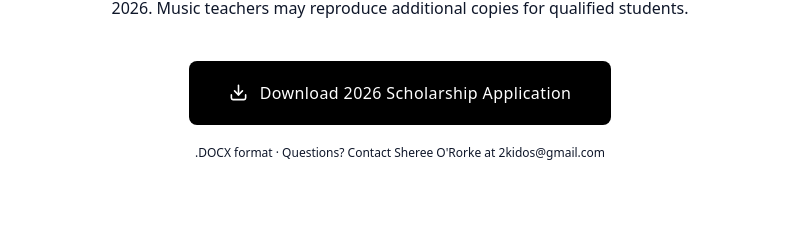
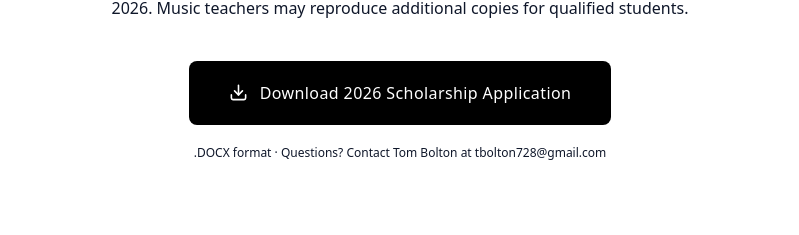
Before and after one commit to sitesbycollier/client-4, a React (Vite) app: page /#/scholarships in a window 1280 px wide. Shown: the part 2094-2329 px from the top of the page, without its empty margins (240-1039 px from the left). Built offline with nearby package versions, Linux system fonts and the light colour scheme; a web font is replaced by a local one.

Commit message:
fix email

```diff
--- a/src/pages/Scholarships.tsx
+++ b/src/pages/Scholarships.tsx
@@ -174,8 +174,8 @@ const ApplicationDownload = () => (
         Download 2026 Scholarship Application
       </a>
       <p className="text-cream/35 text-xs mt-5 font-source_sans_pro">
-        .DOCX format &middot; Questions? Contact Sheree O&#39;Rorke at
-        2kidos@gmail.com
+        .DOCX format &middot; Questions? Contact Tom Bolton at
+        tbolton728@gmail.com
       </p>
     </div>
   </section>
```
